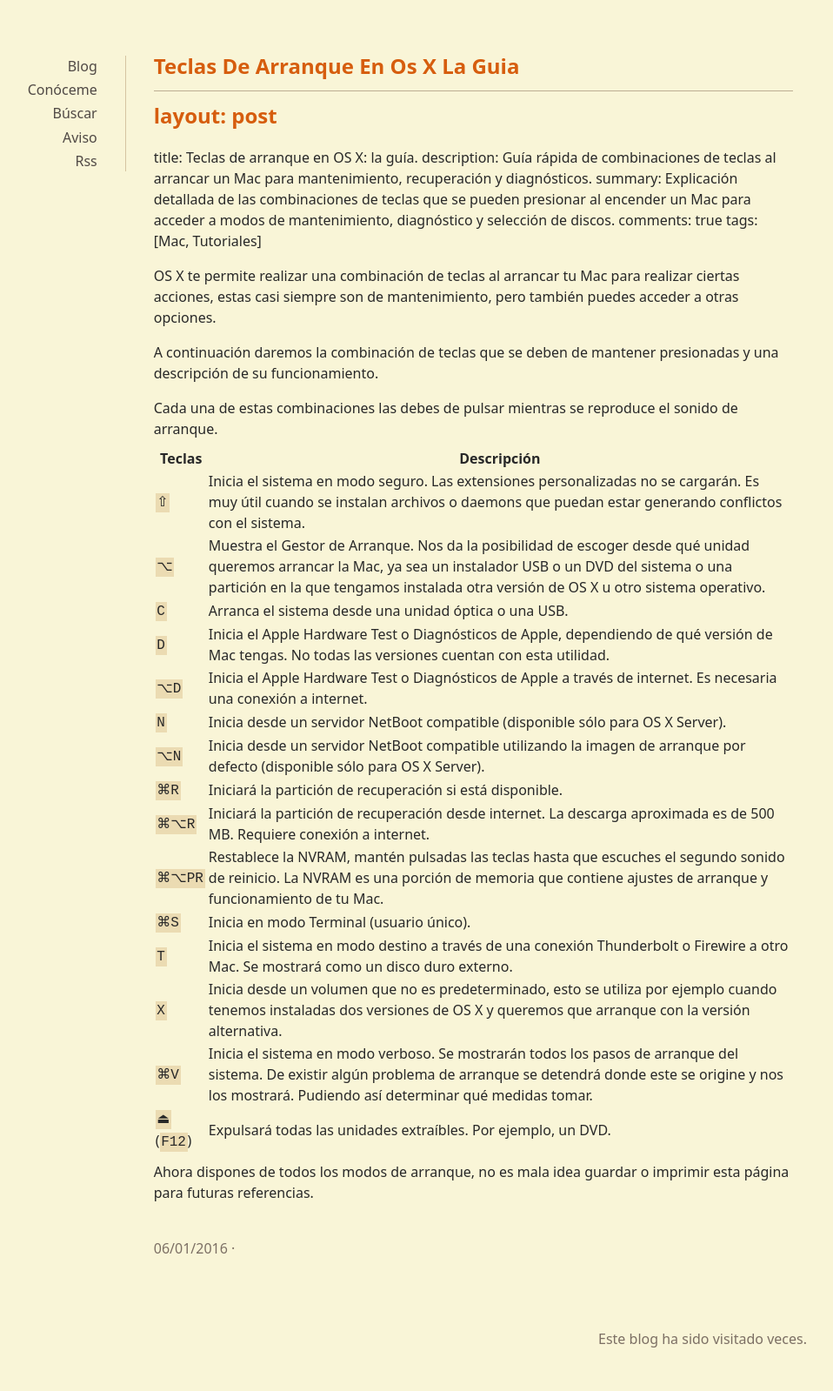
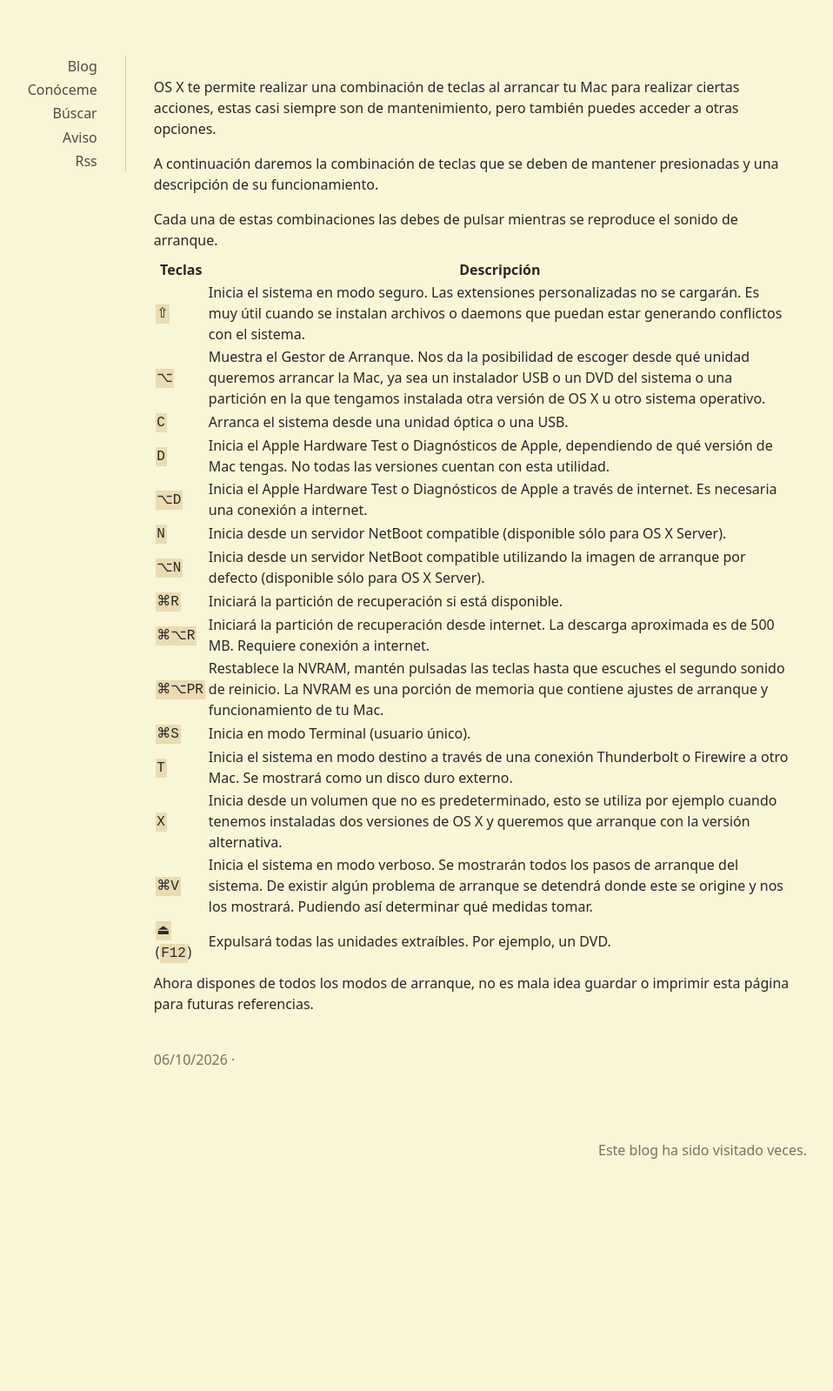
Before and after one commit to andriuzha/andriuzha.github.io, a Jekyll site: the page built from _posts/2016-01-06-teclas-de-arranque-en-os-x-la-guia.md, in a window 1280 px wide. Shown: the whole page at 87% size, without its empty margins (176-1134 px from the left). Built offline with Jekyll 4.4.1, drawn with Linux system fonts in a browser that asks for light colours; comment, search, counter and statistics services are not loaded; after the commit the page ends 1382 px from its top, so only the background shows below that.

Commit message:
Update 2016-01-06-teclas-de-arranque-en-os-x-la-guia.md

```diff
--- a/_posts/2016-01-06-teclas-de-arranque-en-os-x-la-guia.md
+++ b/_posts/2016-01-06-teclas-de-arranque-en-os-x-la-guia.md
@@ -1,11 +1,11 @@
 ---
-
-## layout: post
+layout: post
 title: Teclas de arranque en OS X: la guía.
 description: Guía rápida de combinaciones de teclas al arrancar un Mac para mantenimiento, recuperación y diagnósticos.
 summary: Explicación detallada de las combinaciones de teclas que se pueden presionar al encender un Mac para acceder a modos de mantenimiento, diagnóstico y selección de discos.
 comments: true
-tags: [Mac, Tutoriales]
+tags: [Tutoriales, macOS]
+---
 
 OS X te permite realizar una combinación de teclas al arrancar tu Mac para realizar ciertas acciones, estas casi siempre son de mantenimiento, pero también puedes acceder a otras opciones.
 
```
